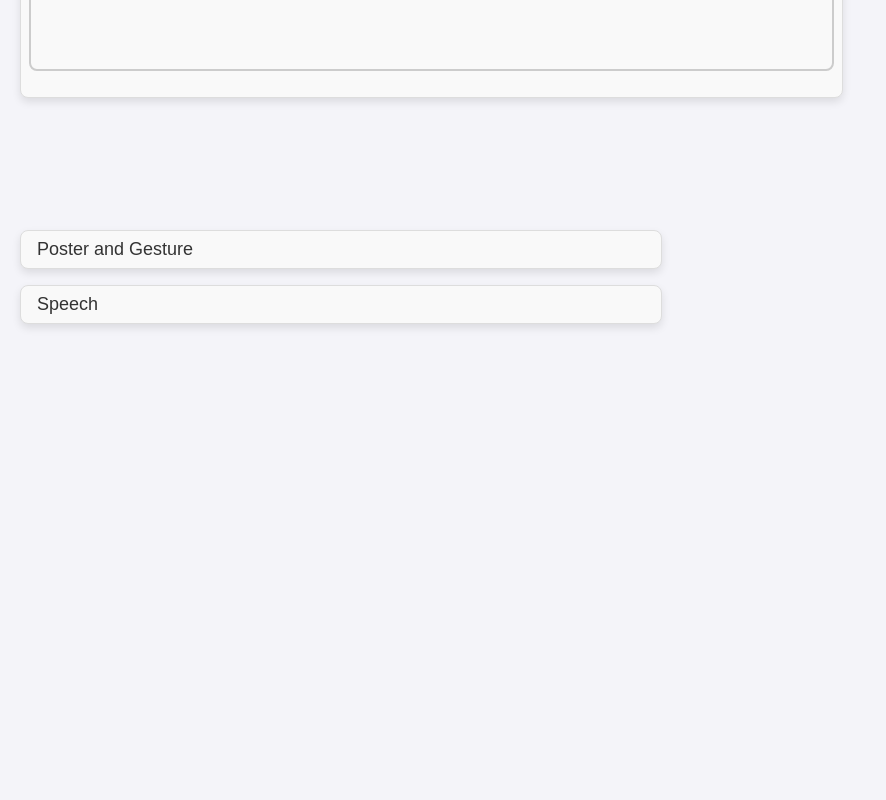
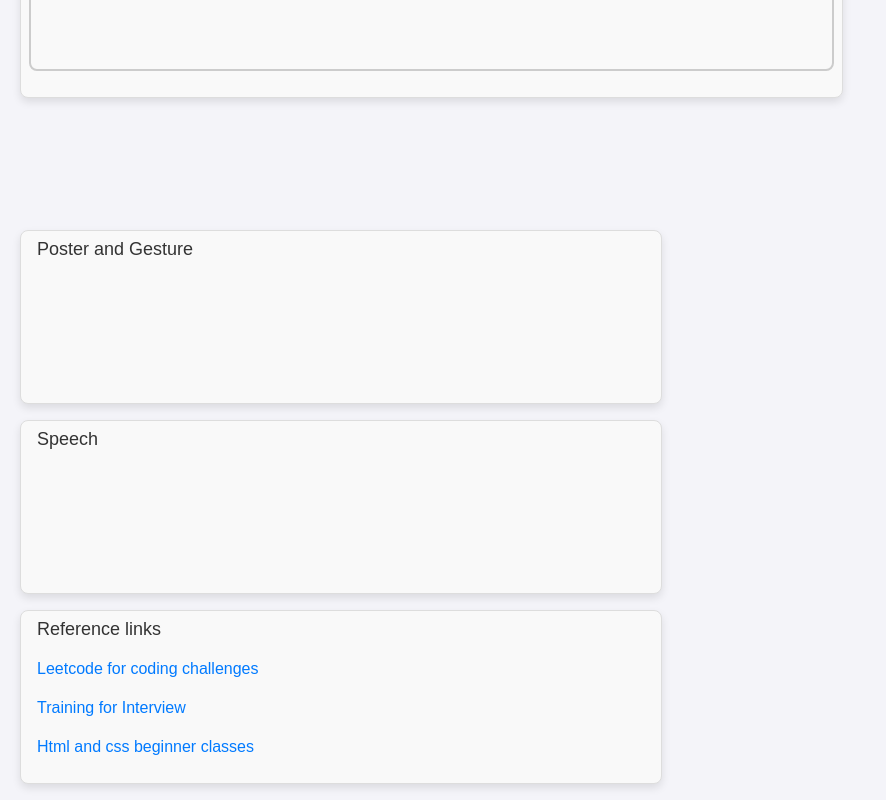
Before and after one commit to john-v-benny/AceIt, a React (Create React App) app in the folder frontend/aceit/: page /InterviewPage in a window 1280 px wide. Shown: the part 669-1469 px from the top of the page, without its empty margins (0-886 px from the left). Before the commit the page ends 1009 px from the top, so only its background shows below. Built offline with nearby package versions, Linux system fonts and the light colour scheme; no server answers.

Commit message:
Updated interview page

```diff
--- a/frontend/aceit/src/pages/Authentication/SignUp/SignUp.js
+++ b/frontend/aceit/src/pages/Authentication/SignUp/SignUp.js
@@ -19,15 +19,33 @@ const Signup = () => {
 
   const handleSubmit = async (e) => {
     e.preventDefault();
+
+    // Ensure password confirmation
+    if (formData.password !== formData.confirmPassword) {
+      setMessage("Passwords do not match!");
+      return;
+    }
+
     try {
-      const response = await axios.post("http://127.0.0.1:8000/api/register/", formData);
-      setMessage(response.data.message); // Show success message
+      const response = await axios.post("http://127.0.0.1:8000/api/register/", {
+        username: formData.username,
+        email: formData.email,
+        password: formData.password,
+      });
+
+      setMessage(response.data.message); // Success message
       console.log("User Registered:", response.data);
+
+      // Optionally, redirect to login page
+      setTimeout(() => {
+        window.location.href = "/login";
+      }, 1500);
     } catch (error) {
       setMessage(error.response?.data?.error || "Signup failed");
       console.error("Signup Error:", error);
     }
   };
+
 
   return (
     <div className="signup-wrapper">
--- a/frontend/aceit/src/pages/InterviewPage/InterviewPage.css
+++ b/frontend/aceit/src/pages/InterviewPage/InterviewPage.css
@@ -30,7 +30,7 @@ body {
   /* Right section (Feedback) */
   .right-section {
     display: grid;
-    grid-template-rows: 1fr 1fr;
+    grid-template-rows: 1fr 1fr 1fr;
     gap: 1rem;
     padding: 1rem 0;
     flex: 1;
@@ -82,6 +82,17 @@ body {
     box-shadow: 0 4px 8px rgba(0, 0, 0, 0.1);
   }
 
+  .section-5 {
+    font-size: 18px;
+    color: #333;
+    background-color: #f9f9f9;
+    padding: 0.5rem;
+    border-radius: 8px;
+    border: 1px solid #ddd;
+    width: 39rem;
+    box-shadow: 0 4px 8px rgba(0, 0, 0, 0.1);
+  }
+
   /* Video feed styling */
   .video {
     width: 100%;
@@ -91,6 +102,7 @@ body {
 
   /* Question display styling */
   .question {
+    text-align: left;
     border: 2px solid #ccc;
     border-radius: 8px;
     padding: 0.5rem;
@@ -130,3 +142,14 @@ body {
     border-bottom-left-radius: 1rem;
     cursor: pointer;
   }
+
+  a{
+    margin-left: 0.5rem;
+    font-size: 1rem;
+    color: #007AFF;
+    text-decoration: none;
+  }
+
+  a:hover {
+    text-decoration: underline;
+  }
--- a/frontend/aceit/src/pages/InterviewPage/InterviewPage.js
+++ b/frontend/aceit/src/pages/InterviewPage/InterviewPage.js
@@ -98,6 +98,12 @@ const InterviewPage = () => {
         <div className="section-4">
           <span>Speech</span>
         </div>
+        <div className="section-5">
+          <span>Reference links</span>
+          <p><a href="https://leetcode.com/">Leetcode for coding challenges</a></p>
+          <p><a href="https://www.youtube.com/watch?v=gDN7cJ3Rt80">Training for Interview</a></p>
+          <p><a href="https://www.youtube.com/watch?v=G3e-cpL7ofc&t=19111s">Html and css beginner classes</a></p>
+        </div>
       </div>
     </div>
   );
```
